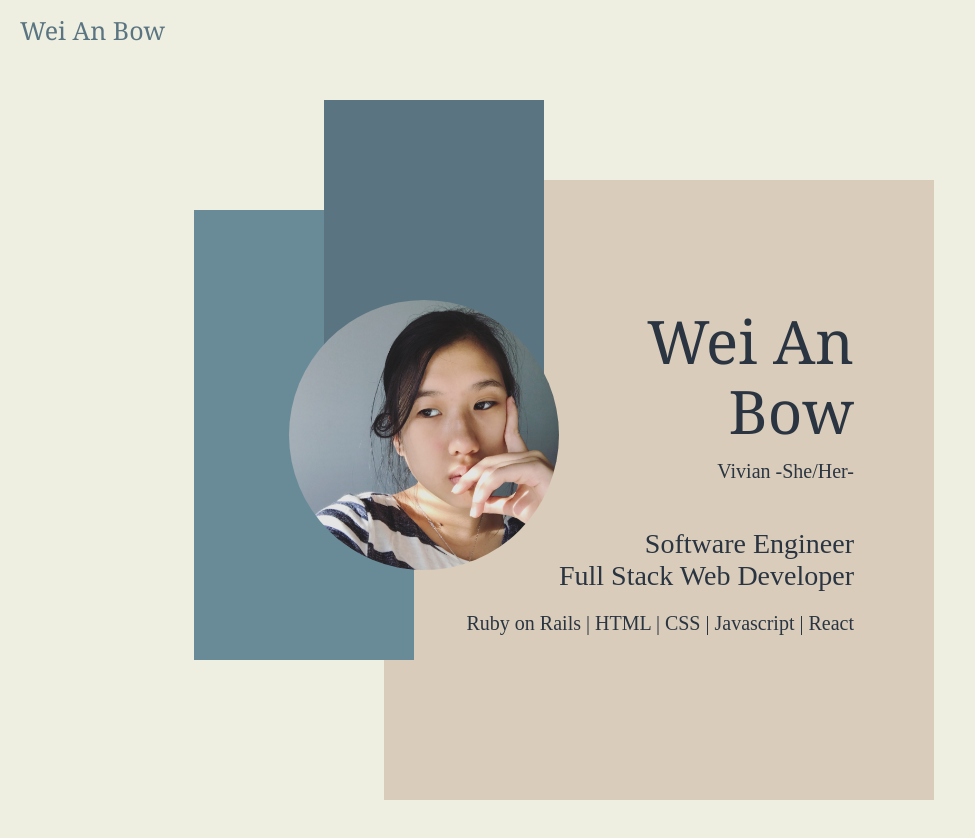
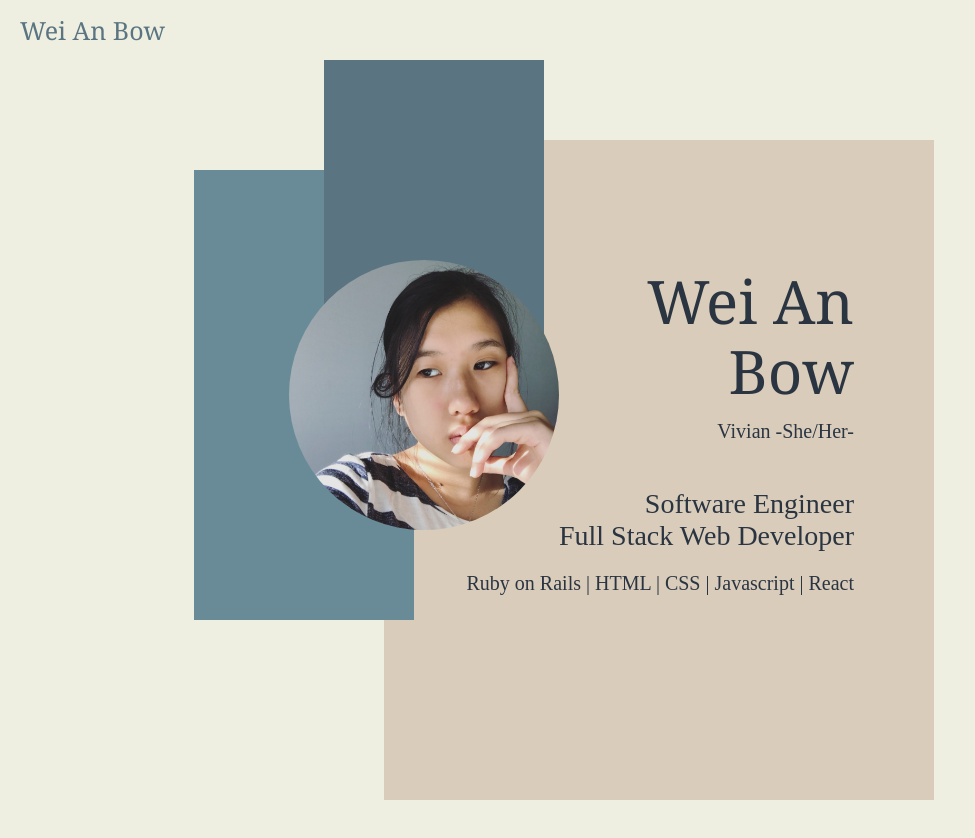
Before and after one commit to VivianBao/portfolio, a React (Create React App) app: page / in a window 1280 px wide. Shown: the top 838 px of the page, without its empty margins (0-975 px from the left). After the commit the page ends 800 px from the top, so only its background shows below. Built offline with nearby package versions, Linux system fonts and the light colour scheme; a web font is replaced by a local one.

Commit message:
Fixed navbar to overlay sections

```diff
--- a/src/components/About.js
+++ b/src/components/About.js
@@ -1,9 +1,14 @@
 import React from "react"
+import '../styles/About.scss'
 
 export default function About() {
   return (
     <div className="about-container">
+      <div className="about--brown-block">
+        <div className="white-block">
 
+        </div>
+      </div>
     </div>
   )
 }
--- /dev/null
+++ b/src/styles/About.scss
@@ -0,0 +1,12 @@
+@import './_colors.scss';
+
+.about--brown-block{
+  background-color: $brown;
+  color: $dark-blue;
+  text-align: right;
+  width: 550px;
+  height: calc(100vh - 180px);
+  position: relative;
+  left: 30%;
+  top: 0;
+}
--- a/src/styles/App.scss
+++ b/src/styles/App.scss
@@ -8,7 +8,7 @@
     overflow: scroll;
     scroll-snap-type: y mandatory;
     position: relative;
-    top: 60px;
+    top: 0px;
     > * {
       width: 100vw;
       height: 100vh;
--- a/src/styles/Landing.scss
+++ b/src/styles/Landing.scss
@@ -1,6 +1,4 @@
 @import './_colors.scss';
-
-
 
 .landing-container{
   height: 100%;
@@ -11,10 +9,10 @@
   color: $dark-blue;
   text-align: right;
   width: 550px;
-  height: calc(100vh - 180px);
+  height: calc(100vh - 140px);
   position: relative;
   left: 30%;
-  top: 120px;
+  top: 140px;
   .text{
     padding-top: 120px;
     padding-right: 80px;
```
